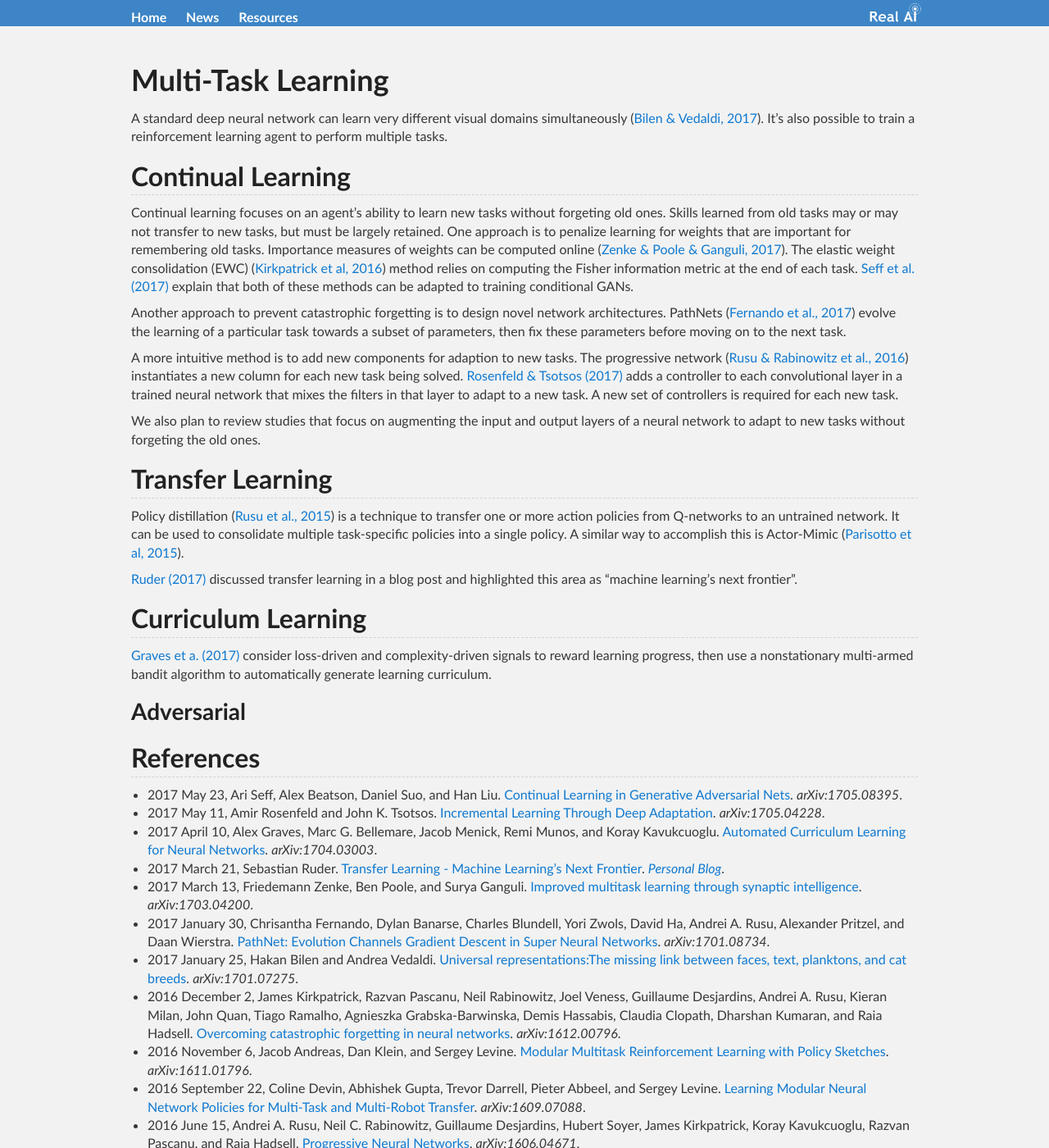
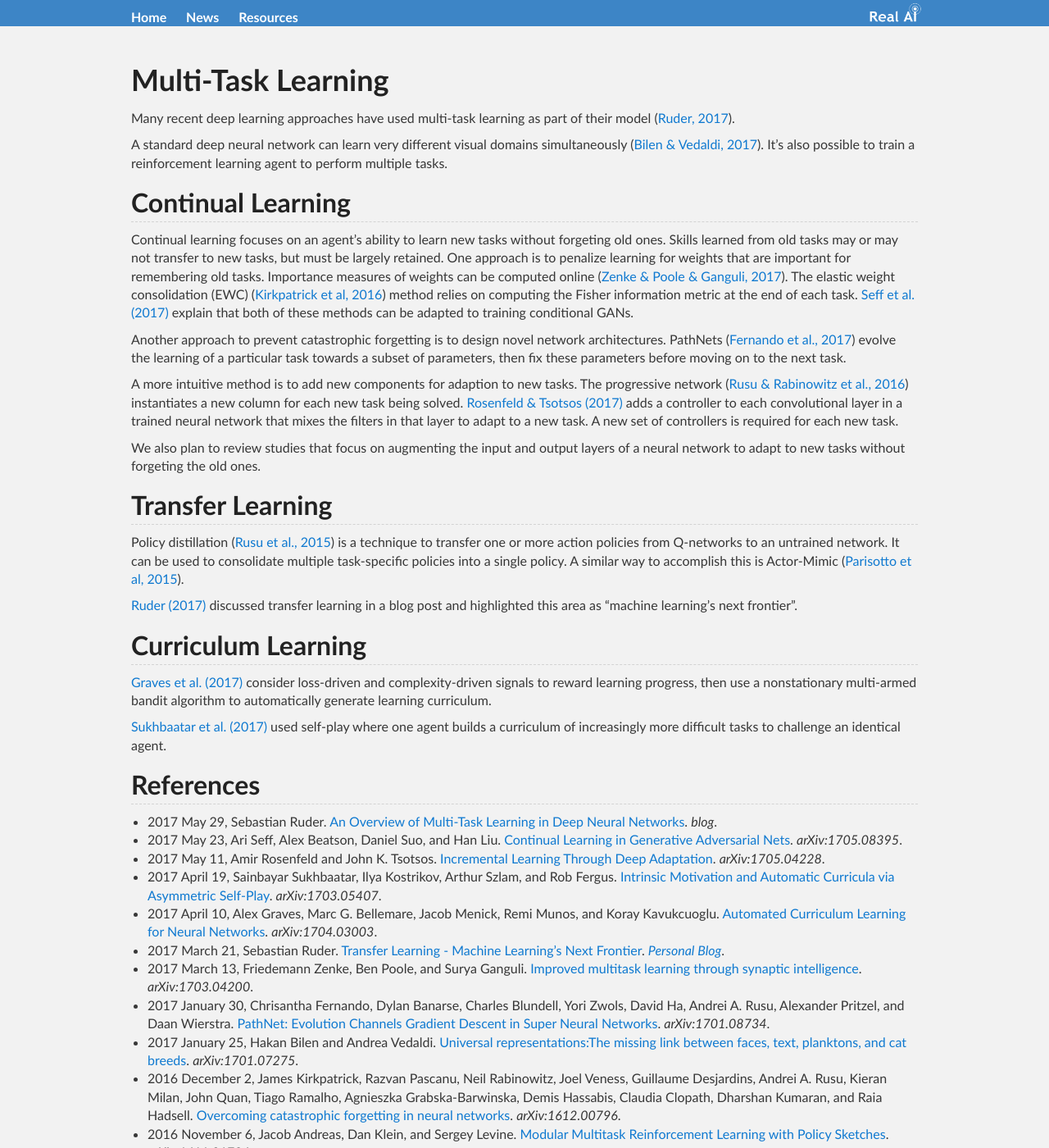
Before and after one commit to Tonywuhk/realai.org, a Jekyll site: the page built from multi-task-learning.md, in a window 1280 px wide and 1400 px high. Shown: the whole window at 82% size. Built offline with Jekyll 4.4.1, drawn with Linux system fonts in a browser that asks for light colours; our own code applies the rules of GitHub Pages for plain Markdown files; comment, search, counter and statistics services are not loaded; the repository's description, which GitHub fills in, is left out.

Commit message:
Update multi-task-learning.md

```diff
--- a/multi-task-learning.md
+++ b/multi-task-learning.md
@@ -2,6 +2,8 @@
 permalink: /multi-task-learning/
 ---
 # Multi-Task Learning
+
+Many recent deep learning approaches have used multi-task learning as part of their model ([Ruder, 2017](http://sebastianruder.com/multi-task/)).
 
 A standard deep neural network can learn very different visual domains simultaneously ([Bilen & Vedaldi, 2017](https://arxiv.org/abs/1701.07275)). It's also possible to train a reinforcement learning agent to perform multiple tasks.
 
@@ -23,14 +25,16 @@ Policy distillation ([Rusu et al., 2015](https://arxiv.org/abs/1511.06295)) is a
 
 ## Curriculum Learning
 
-[Graves et a. (2017)](https://arxiv.org/abs/1704.03003) consider loss-driven and complexity-driven signals to reward learning progress, then use a nonstationary multi-armed bandit algorithm to automatically generate learning curriculum.
+[Graves et al. (2017)](https://arxiv.org/abs/1704.03003) consider loss-driven and complexity-driven signals to reward learning progress, then use a nonstationary multi-armed bandit algorithm to automatically generate learning curriculum.
 
-### Adversarial
+[Sukhbaatar et al. (2017)](https://arxiv.org/abs/1703.05407) used self-play where one agent builds a curriculum of increasingly more difficult tasks to challenge an identical agent.
 
 ## References
 
+* 2017 May 29, Sebastian Ruder. [An Overview of Multi-Task Learning in Deep Neural Networks](http://sebastianruder.com/multi-task/). *blog*.
 * 2017 May 23, Ari Seff, Alex Beatson, Daniel Suo, and Han Liu. [Continual Learning in Generative Adversarial Nets](https://arxiv.org/abs/1705.08395). *arXiv:1705.08395*.
 * 2017 May 11, Amir Rosenfeld and John K. Tsotsos. [Incremental Learning Through Deep Adaptation](https://arxiv.org/abs/1705.04228). *arXiv:1705.04228*.
+* 2017 April 19, Sainbayar Sukhbaatar, Ilya Kostrikov, Arthur Szlam, and Rob Fergus. [Intrinsic Motivation and Automatic Curricula via Asymmetric Self-Play](https://arxiv.org/abs/1703.05407). *arXiv:1703.05407*.
 * 2017 April 10, Alex Graves, Marc G. Bellemare, Jacob Menick, Remi Munos, and Koray Kavukcuoglu. [Automated Curriculum Learning for Neural Networks](https://arxiv.org/abs/1704.03003). *arXiv:1704.03003*.
 * 2017 March 21, Sebastian Ruder. [Transfer Learning - Machine Learning's Next Frontier](http://sebastianruder.com/transfer-learning/). *[Personal Blog](http://sebastianruder.com/#open)*.
 * 2017 March 13, Friedemann Zenke, Ben Poole, and Surya Ganguli. [Improved multitask learning through synaptic intelligence](https://arxiv.org/abs/1703.04200). *arXiv:1703.04200*.
```
